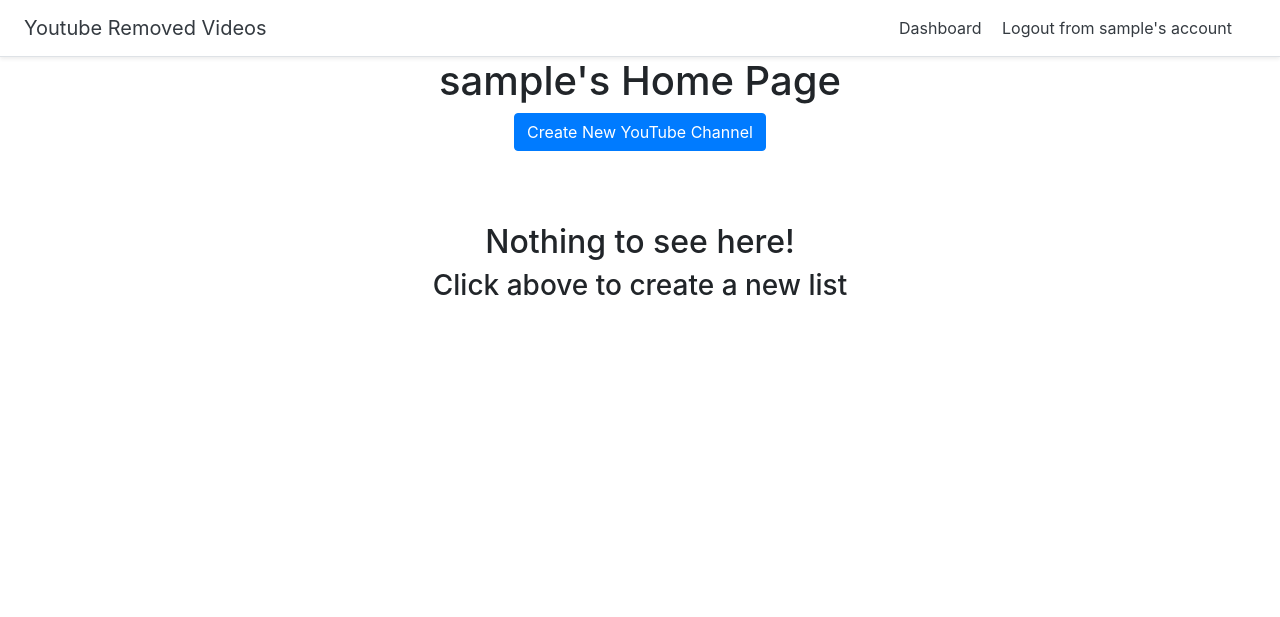
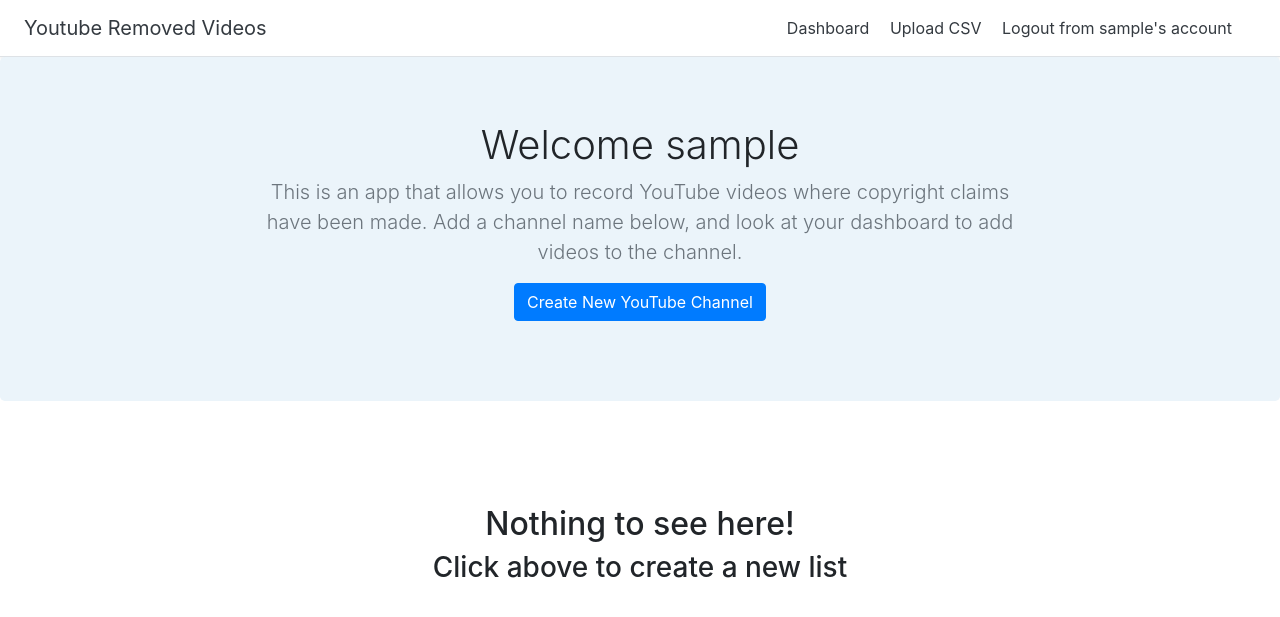
Before and after one commit to Jattwood90/YT_Django_App, a Django app: page / in a window 1280 px wide. Shown: the top 617 px of the page. Run offline with Django 3.2, Linux system fonts and the light colour scheme; the visitor is signed in with stand-in values (Sample User, id 1); data that the repository does not hold is empty; some libraries are stand-ins or nearby versions.

Commit message:
csv upload

```diff
--- a/YTapp/urls.py
+++ b/YTapp/urls.py
@@ -10,6 +10,7 @@
     path('admin/', admin.site.urls),
     path('', views.home, name='home'),
     path('dashboard', views.dashboard, name='dashboard'),
+    path('csv_upload', views.csv_upload, name='csv_upload'),
 
     #Auth
     path('signup', views.SignUp.as_view(), name='signup'),
@@ -25,6 +26,7 @@
     path('videolist/<int:pk>/addYTvideo', views.add_YT_video, name='add_YT_video'),
     path('video/search', views.video_search, name='video_search'),
     path('videolist/<int:pk>/deleteYTvideo', views.DeleteVideo.as_view(), name='delete_yt_video'),
+
 ]
 
 urlpatterns += static(settings.STATIC_URL, document_root=settings.STATIC_ROOT)
--- a/static/custom.css
+++ b/static/custom.css
@@ -9,3 +9,24 @@
 .jumbotron .container {
   max-width: 51rem;
 }
+
+.srButton {
+
+    border: none;
+    color: #fff;
+    background-color: red;
+    text-transform: uppercase;
+    padding: .45em;
+    font-weight: 500;
+    line-height: 1;
+    -webkit-transition: all .25s;
+    -o-transition: all .25s;
+    font-size: 25px; */
+    width: 225px;
+    text-align: center;
+    transition: all .25s;
+    cursor: pointer;
+    display: inline-block;
+    font-size: 1em;
+
+}
--- /dev/null
+++ b/upload.csv
@@ -0,0 +1,2 @@
+title,url,youtube_id,video
+TestCSV,https://www.youtube.com/watch?v=BppyfPye8eo,BppyfPye8eo,Title 3
--- a/videos/forms.py
+++ b/videos/forms.py
@@ -4,8 +4,9 @@
 class YTForm(forms.ModelForm):
 	class Meta:
 		model = YT
-		fields = ['url']
-		labels = {'url':'YouTube URL'}
+		fields = ['url', 'video']
+		labels = {'url':'YouTube URL', 'video':'Channel ID'}
 
 class SearchForm(forms.Form):
 	search_term = forms.CharField(max_length=255, label='Search for Videos:')
+	video = YT.video
--- a/videos/models.py
+++ b/videos/models.py
@@ -14,7 +14,7 @@
     title = models.CharField(max_length=255)
     url = models.URLField()
     youtube_id = models.CharField(max_length=255)
-    video = models.ForeignKey(Video, on_delete=models.CASCADE)
+    video = models.ForeignKey(Video, on_delete=models.CASCADE, blank=True, null=True)
     created_at = models.DateTimeField(auto_now_add=True, null=False)
     updated_at = models.DateTimeField(auto_now=True, null=False)
 
--- a/videos/templates/videos/add_YT_video.html
+++ b/videos/templates/videos/add_YT_video.html
@@ -1,6 +1,7 @@
 {% extends 'videos/base.html' %}
 {% load static %}
 {% block content %}
+<link rel="shortcut icon" type="image/png" href="{% static 'favicon.png' %}" />
 
 <div class="container">
 	<h2>Add Youtube Video</h2>
--- a/videos/templates/videos/base.html
+++ b/videos/templates/videos/base.html
@@ -17,6 +17,7 @@
     <nav class="my-2 my-md-0 mr-md-3">
       {% if user.is_authenticated %}
       <a class="p-2 text-dark" href="{% url 'dashboard' %}">Dashboard</a>
+      <a class="p-2 text-dark" href="{% url 'csv_upload' %}">Upload CSV</a>
       <a class="p-2 text-dark" href="{% url 'logout' %}">Logout from {{ request.user.username }}'s account</a>
       {% else %}
       <a class="p-2 text-dark" href="{% url 'login' %}">Log In</a>
--- a/videos/templates/videos/dashboard.html
+++ b/videos/templates/videos/dashboard.html
@@ -1,5 +1,7 @@
 {% extends 'videos/base.html' %}
+
 {% block content %}
+
 <div class="container">
     <div class="text-center">
         <h1>{{ user.username }}'s Dashboard</h1>
--- a/videos/templates/videos/detail_list.html
+++ b/videos/templates/videos/detail_list.html
@@ -5,6 +5,9 @@
     <h4 class="text-muted">{{ video.user.username }}</h4>
 </div>
 {% if user.id == video.user.id %}
+<a href="{% url 'delete_list' video.id %}" class="btn btn-danger">Delete</a>
+<a href="{% url 'update_list' video.id %}" class="btn btn-primary">Edit</a>
+<a href="{% url 'add_YT_video' video.id %}" class="btn btn-primary">Add Video</a>
 <div class="row">
     {% for yt in video.yt_set.all %}
     <div class="col-md-4 mt-3">
--- a/videos/templates/videos/home.html
+++ b/videos/templates/videos/home.html
@@ -1,11 +1,15 @@
 {% extends 'videos/base.html' %}
 {% block content %}
+<section class="jumbotron text-center">
     <div class="container">
-    <div class="text-center">
-        <h1>{{ user.username }}'s Home Page</h1>
+        <h1 class="jumbotron-heading">Welcome {{ user.username }}</h1>
+        <p class="lead text-muted">This is an app that allows you to record YouTube videos where copyright claims have been
+            made. Add a channel name below, and look at your dashboard to add videos to the channel.</p>
+        <p>
             <a href="{% url 'create_list' %}" class="btn btn-primary">Create New YouTube Channel</a>
+        </p>
     </div>
-</div>
+</section>
 <br>
 {% if channels %}
 <div class="text-center">
@@ -23,6 +27,26 @@
     </table>
 </div>
 </div>
+<br>
+<br>
+<h1 class="text-center">Recently Added Videos</h1>
+{% for video in recents %}
+<div class="row">
+    {% for yt in video.yt_set.all %}
+    <div class="col-md-4 mt-3">
+        <div class="card mb-4 shadow-sm">
+            <iframe width="100%" height="225" src="https://www.youtube.com/embed/{{ yt.youtube_id }}" frameborder="0" allow="accelerometer; autoplay; encrypted-media; gyroscope; picture-in-picture" allowfullscreen></iframe>
+            <div class="card-body">
+                <p class="card-text"><a href="{{ yt.url }}">{{ yt.url }}</a></p>
+                <p class="card-text">Channel ID: <a href="{% url 'detail_list' video.id %}">{{ yt.video }}</a></p>
+            </div>
+        </div>
+    </div>
+    <br>
+    {% endfor %}
+</div>
+{% endfor %}
+</div>
 {% else %}
 <br>
 <br>
--- a/videos/views.py
+++ b/videos/views.py
@@ -13,6 +13,7 @@
 from django.forms.utils import ErrorList
 import urllib
 import requests
+import csv, io
 
 
 import os
@@ -31,7 +32,6 @@
 @login_required
 def dashboard(request):
 	videos = Video.objects.filter(user=request.user)
-	print(videos)
 	return render(request, 'videos/dashboard.html', {'videos':videos})
 
 @login_required
@@ -49,6 +49,11 @@
 		if filled_form.is_valid():
 			YTvideo = YT()
 			YTvideo.url = filled_form.cleaned_data['url']
+			YTvideo.video = filled_form.cleaned_data['video']
+			if YTvideo.video == None:
+				errors = form.errors.setdefault('video', ErrorList())
+				errors.append(f'Please select a channel.')
+
 			parsed_url = urllib.parse.urlparse(YTvideo.url)
 			video_id = urllib.parse.parse_qs(parsed_url.query).get('v')
 			#This gets what ever V is equal to in the YT URL i.e. the YT ID
@@ -87,6 +92,37 @@
 		response = requests.get(f'https://youtube.googleapis.com/youtube/v3/search?part=snippet&maxResults=6&q={encoded_search_term}&key={YOUTUBE_API_KEY}')
 		return JsonResponse(response.json())
 	return JsonResponse({'Error':'Not able to validate form'})
+
+@login_required
+def csv_upload(request):
+	template = 'csv_upload.html'
+
+	prompt = {
+		'order': 'Order of the CSV should be title, url, youtube_id, video'
+	}
+
+	if request.method == 'GET':
+		return render(request, template, prompt)
+
+	csv_file = request.FILES['file']
+
+	if not csv_file.name.endswith('.csv'):
+		messages.error(request, 'This is not a csv file.')
+
+	data_set = csv_file.read().decode('UTF-8')
+	io_string = io.StringIO(data_set)
+	next(io_string)
+
+	for column in csv.reader(io_string, delimiter=',', quotechar="|"):
+		_, created = YT.objects.update_or_create(
+			title=column[0],
+			url=column[1],
+			youtube_id=column[2],
+			video=column[3]
+			)
+	context = {}
+	return render(request, template, context)
+
 
 class DeleteVideo(LoginRequiredMixin, generic.DeleteView):
 	model = YT
```
Also changed, not shown: videos/templates/csv_upload.html (added, +21 -0 lines), videos/templates/videos/csv_upload.html (added, +21 -0 lines), videos/migrations/0002_auto_20210210_1828.py (added). Lines whose indentation alone changed are shown as unchanged.
